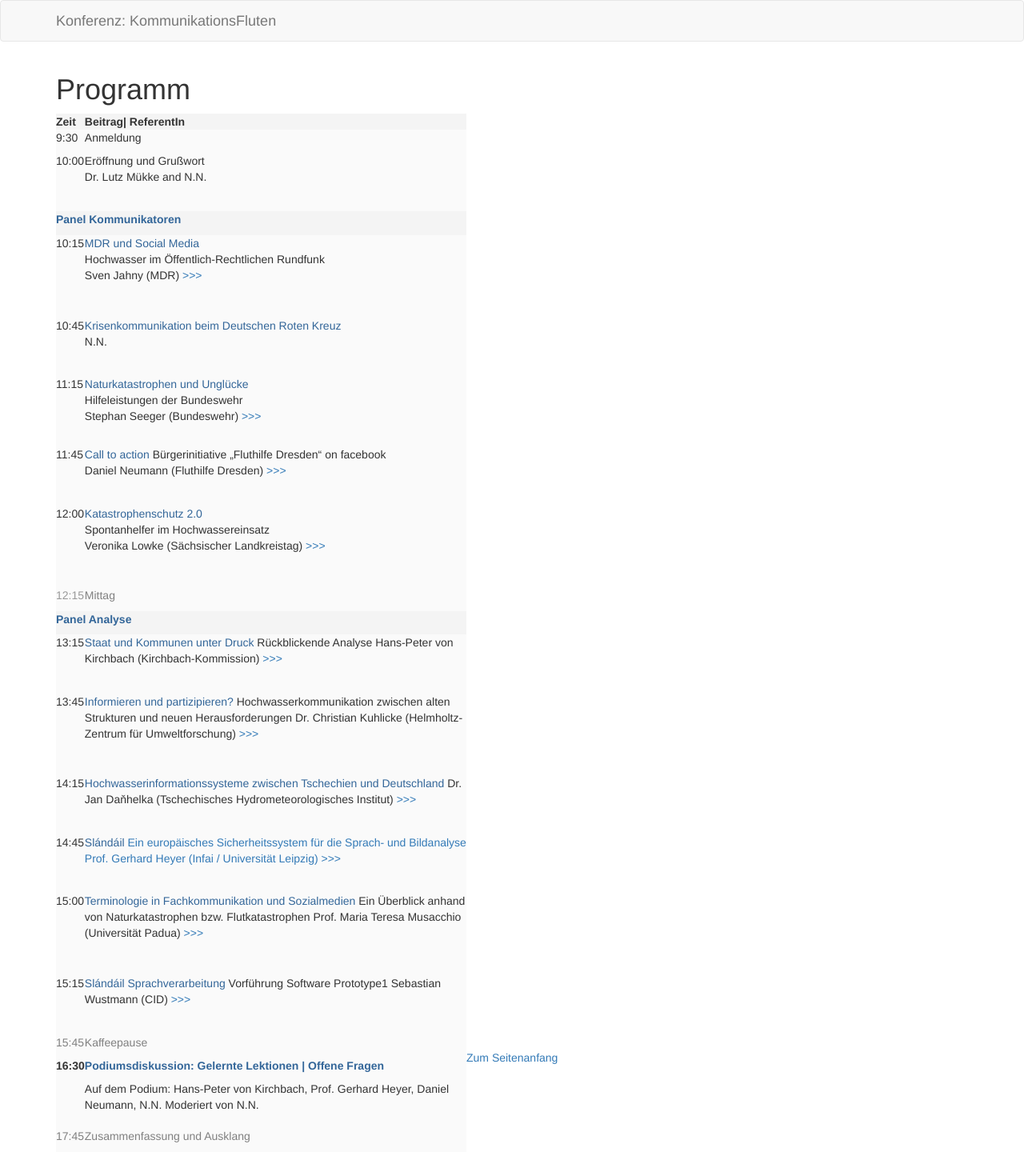
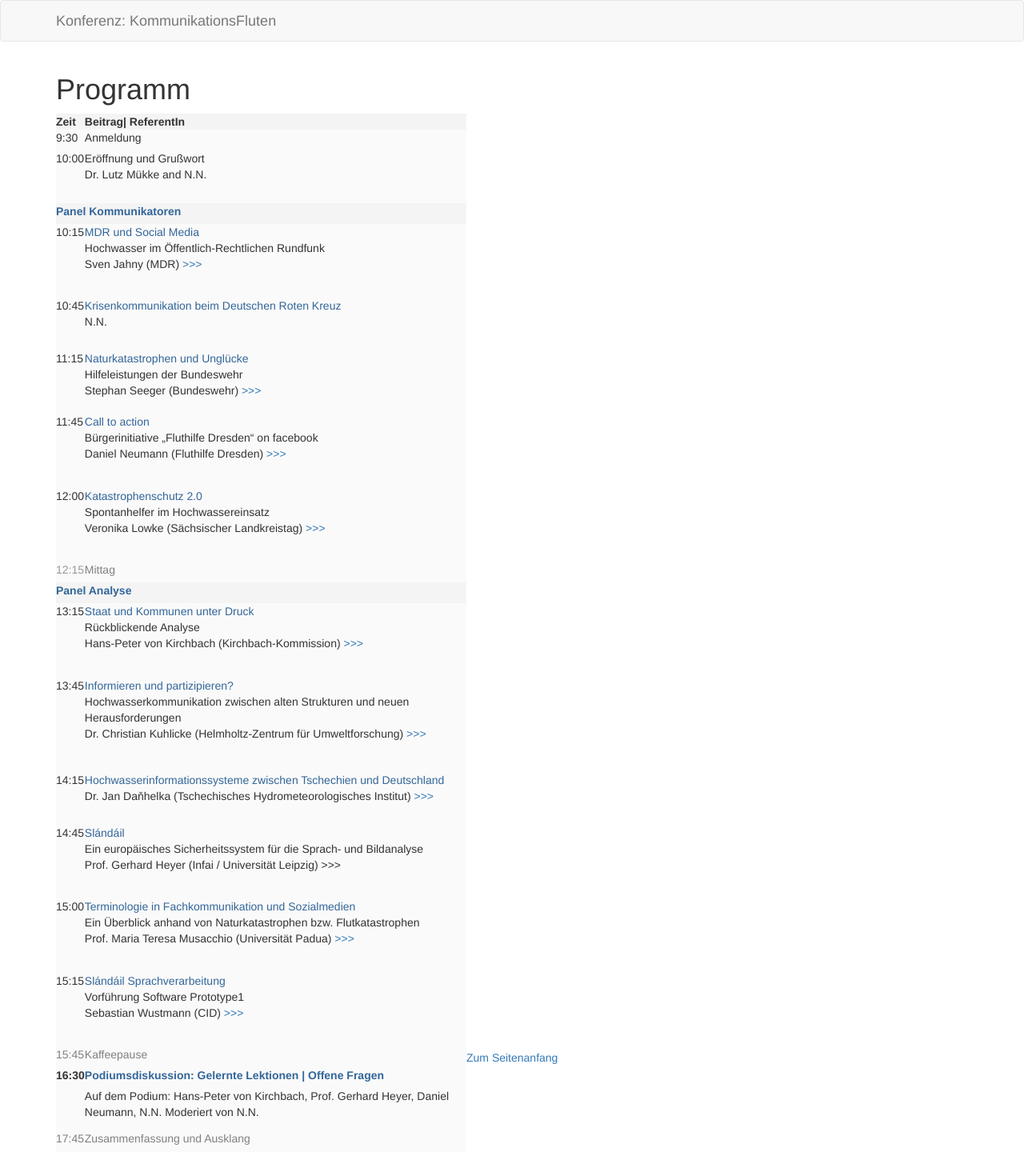
Before and after one commit to susedev/test, a Jekyll site: the page built from programm-uebersicht.html, in a window 1280 px wide. Shown: the whole page at 80% size. Built offline with Jekyll 4.4.1, drawn with Linux system fonts in a browser that asks for light colours.

Commit message:
Edit from JekyllCMS

```diff
--- a/programm-uebersicht.html
+++ b/programm-uebersicht.html
@@ -47,7 +47,8 @@ title: Programm
 		<tr>
 			<td style="background-color: rgb(250, 250, 250); border-color: rgb(255, 255, 255); text-align: left; vertical-align: top;">11:45</td>
 			<td style="background-color: rgb(250, 250, 250); border-color: rgb(255, 255, 255); text-align: left; vertical-align: top;">
-			<p><a href="http://www.eijc.eu/?p=2600/#Neumann"><span style="color: #336699;">Call to action</span></a> B&uuml;rgerinitiative &bdquo;Fluthilfe Dresden&ldquo; on facebook<br />
+			<p><a href="http://www.eijc.eu/?p=2600/#Neumann"><span style="color: #336699;">Call to action</span></a><br />
+			B&uuml;rgerinitiative &bdquo;Fluthilfe Dresden&ldquo; on facebook<br />
 			Daniel Neumann (Fluthilfe Dresden) <a href="http://www.eijc.eu/?p=2600/#Neumann">&gt;&gt;&gt;</a></p>
 			</td>
 		</tr>
@@ -69,37 +70,48 @@ title: Programm
 		<tr>
 			<td style="background-color: rgb(250, 250, 250); border-color: rgb(255, 255, 255); text-align: left; vertical-align: top;">13:15</td>
 			<td style="background-color: rgb(250, 250, 250); border-color: rgb(255, 255, 255); text-align: left; vertical-align: top;">
-			<p><a href="http://www.eijc.eu/?p=2600/#Kirchbach"><span style="color: #336699;">Staat und Kommunen unter Druck</span></a> R&uuml;ckblickende Analyse Hans-Peter von Kirchbach (Kirchbach-Kommission) <a href="http://www.eijc.eu/?p=2600/#Kirchbach">&gt;&gt;&gt;</a></p>
+			<p><a href="http://www.eijc.eu/?p=2600/#Kirchbach"><span style="color: #336699;">Staat und Kommunen unter Druck</span></a><br />
+			R&uuml;ckblickende Analyse<br />
+			Hans-Peter von Kirchbach (Kirchbach-Kommission) <a href="http://www.eijc.eu/?p=2600/#Kirchbach">&gt;&gt;&gt;</a></p>
 			</td>
 		</tr>
 		<tr>
 			<td style="background-color: rgb(250, 250, 250); border-color: rgb(255, 255, 255); text-align: left; vertical-align: top;">13:45</td>
 			<td style="background-color: rgb(250, 250, 250); border-color: rgb(255, 255, 255); text-align: left; vertical-align: top;">
-			<p><a href="http://www.eijc.eu/?p=2600/#Kuhlicke"><span style="color: #336699;">Informieren und partizipieren?</span></a> Hochwasserkommunikation zwischen alten Strukturen und neuen Herausforderungen Dr. Christian Kuhlicke (Helmholtz-Zentrum f&uuml;r Umweltforschung) <a href="http://www.eijc.eu/?p=2600/#Kuhlicke">&gt;&gt;&gt;</a></p>
+			<p><a href="http://www.eijc.eu/?p=2600/#Kuhlicke"><span style="color: #336699;">Informieren und partizipieren?</span></a><br />
+			Hochwasserkommunikation zwischen alten Strukturen und neuen Herausforderungen<br />
+			Dr. Christian Kuhlicke (Helmholtz-Zentrum f&uuml;r Umweltforschung) <a href="http://www.eijc.eu/?p=2600/#Kuhlicke">&gt;&gt;&gt;</a></p>
 			</td>
 		</tr>
 		<tr>
 			<td style="background-color: rgb(250, 250, 250); border-color: rgb(255, 255, 255); text-align: left; vertical-align: top;">14:15</td>
 			<td style="background-color: rgb(250, 250, 250); border-color: rgb(255, 255, 255); text-align: left; vertical-align: top;">
-			<p><a href="http://www.eijc.eu/?p=2600/#Danhelka"><span style="color: #336699;">Hochwasserinformationssysteme zwischen Tschechien und Deutschland</span></a> Dr. Jan Daňhelka (Tschechisches Hydrometeorologisches Institut) <a href="http://www.eijc.eu/?p=2600/#Danhelka">&gt;&gt;&gt;</a></p>
+			<p><a href="http://www.eijc.eu/?p=2600/#Danhelka"><span style="color: #336699;">Hochwasserinformationssysteme zwischen Tschechien und Deutschland</span></a><br />
+			Dr. Jan Daňhelka (Tschechisches Hydrometeorologisches Institut) <a href="http://www.eijc.eu/?p=2600/#Danhelka">&gt;&gt;&gt;</a></p>
 			</td>
 		</tr>
 		<tr>
 			<td style="background-color: rgb(250, 250, 250); border-color: rgb(255, 255, 255); text-align: left; vertical-align: top;">14:45</td>
 			<td style="background-color: rgb(250, 250, 250); border-color: rgb(255, 255, 255); text-align: left; vertical-align: top;">
-			<p><a href="http://www.eijc.eu/?p=2600/#Heyer"><span style="color: #336699;">Sl&aacute;nd&aacute;il</span> Ein europ&auml;isches Sicherheitssystem f&uuml;r die Sprach- und Bildanalyse</a><a href="http://www.eijc.eu/?p=2600/#Heyer"> Prof. Gerhard Heyer (Infai / Universit&auml;t Leipzig) </a><a href="http://www.eijc.eu/?p=2600/#Heyer">&gt;&gt;&gt;</a></p>
+			<p><span style="color: #336699;">Sl&aacute;nd&aacute;il</span><br />
+			Ein europ&auml;isches Sicherheitssystem f&uuml;r die Sprach- und Bildanalyse<br />
+			Prof. Gerhard Heyer (Infai / Universit&auml;t Leipzig) &gt;&gt;&gt;</p>
 			</td>
 		</tr>
 		<tr>
 			<td style="background-color: rgb(250, 250, 250); border-color: rgb(255, 255, 255); text-align: left; vertical-align: top;">15:00</td>
 			<td style="background-color: rgb(250, 250, 250); border-color: rgb(255, 255, 255); text-align: left; vertical-align: top;">
-			<p><a href="http://www.eijc.eu/?p=2600/#Musacchio"><span style="color: #336699;">Terminologie in Fachkommunikation und Sozialmedien</span></a> Ein &Uuml;berblick anhand von Naturkatastrophen bzw. Flutkatastrophen Prof. Maria Teresa Musacchio (Universit&auml;t Padua) <a href="http://www.eijc.eu/?p=2600/#Musacchio">&gt;&gt;&gt;</a></p>
+			<p><a href="http://www.eijc.eu/?p=2600/#Musacchio"><span style="color: #336699;">Terminologie in Fachkommunikation und Sozialmedien</span></a><br />
+			Ein &Uuml;berblick anhand von Naturkatastrophen bzw. Flutkatastrophen<br />
+			Prof. Maria Teresa Musacchio (Universit&auml;t Padua) <a href="http://www.eijc.eu/?p=2600/#Musacchio">&gt;&gt;&gt;</a></p>
 			</td>
 		</tr>
 		<tr>
 			<td style="background-color: rgb(250, 250, 250); border-color: rgb(255, 255, 255); text-align: left; vertical-align: top;">15:15</td>
 			<td style="background-color: rgb(250, 250, 250); border-color: rgb(255, 255, 255); text-align: left; vertical-align: top;">
-			<p><a href="http://www.eijc.eu/?p=2600/#Wustmann"><span style="color: #336699;">Sl&aacute;nd&aacute;il Sprachverarbeitung</span></a> Vorf&uuml;hrung Software Prototype1 Sebastian Wustmann (CID) <a href="http://www.eijc.eu/?p=2600/#Wustmann">&gt;&gt;&gt;</a></p>
+			<p><a href="http://www.eijc.eu/?p=2600/#Wustmann"><span style="color: #336699;">Sl&aacute;nd&aacute;il Sprachverarbeitung</span></a><br />
+			Vorf&uuml;hrung Software Prototype1<br />
+			Sebastian Wustmann (CID) <a href="http://www.eijc.eu/?p=2600/#Wustmann">&gt;&gt;&gt;</a></p>
 			</td>
 		</tr>
 		<tr>
```
